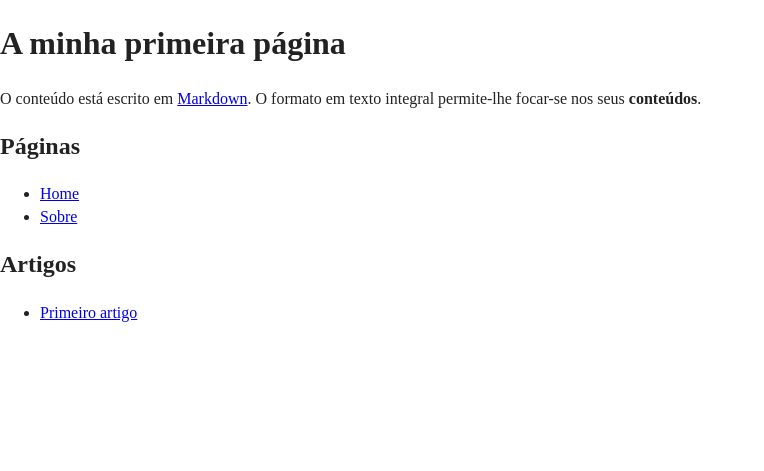
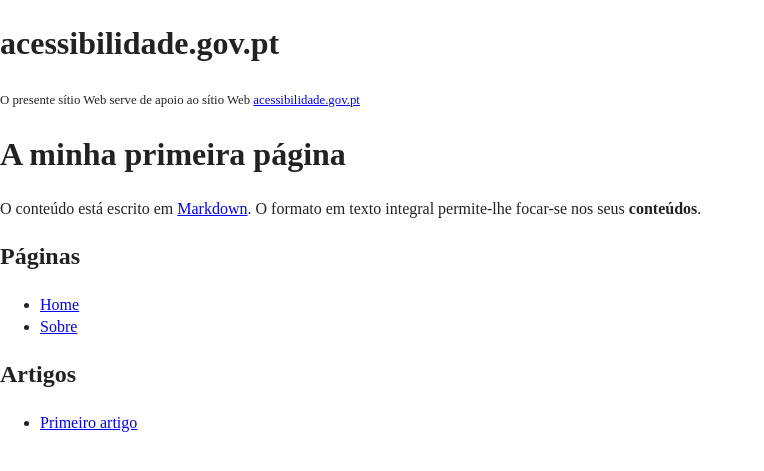
Before and after one commit to jorgeponto/www-a11y, a Jekyll site: the page built from index.md, in a window 1280 px wide. Shown: the top 471 px of the page, without its empty margins (0-764 px from the left). Built offline with Jekyll 4.4.1, drawn with Linux system fonts in a browser that asks for light colours; nearby versions of some CDN libraries.

Commit message:
update header

```diff
--- a/_includes/head.html
+++ b/_includes/head.html
@@ -10,14 +10,14 @@
   <meta name="viewport" content="width=device-width, initial-scale=1.0">
 
   <!-- CSS: implied media="all" -->
-  <link rel="stylesheet" href="/www-a11y/css/normalize.css">
-  <link rel="stylesheet" href="/www-a11y/css/main.css">
+  <link rel="stylesheet" href="css/normalize.css">
+  <link rel="stylesheet" href="css/main.css">
 
   <!-- More ideas for your <head> here: h5bp.com/docs/#head-Tips -->
 
   <!-- All JavaScript at the bottom, except for Modernizr and Respond.
        Modernizr enables HTML5 elements & feature detects; Respond is a polyfill for min/max-width CSS3 Media Queries
        For optimal performance, use a custom Modernizr build: www.modernizr.com/download/ -->
-  <script src="/www-a11y/js/libs/modernizr-2.0.min.js"></script>
-  <script src="/www-a11y/js/libs/respond.min.js"></script>
+  <script src="js/libs/modernizr-2.0.min.js"></script>
+  <script src="js/libs/respond.min.js"></script>
 </head>
--- a/_layouts/default.html
+++ b/_layouts/default.html
@@ -3,7 +3,9 @@
 
   <div id="container">
     <header>
-
+    	{% if page.url == "/" %}<h1>acessibilidade.gov.pt</h1>{% endif %}
+    	{% if page.url != "/" %}<p>acessibilidade.gov.pt</p>{% endif %}
+    	<p><small>O presente sítio Web serve de apoio ao sítio Web <a href="http://www.acessibilidade.gov.pt">acessibilidade.gov.pt</a></small></p>
     </header>
     <main id="main">
       {{ content }}
@@ -12,8 +14,8 @@
       <h2 id="site">Páginas</h2>
     <nav aria-labelledby="site">
       <ul>
-        <li><a href="/www-a11y/" rel="home">Home</a></li>
-        <li><a href="/www-a11y/about">Sobre</a></li>
+        <li><a href="index" rel="home">Home</a></li>
+        <li><a href="about">Sobre</a></li>
       </ul>
     </nav>
       <h2 id="blog">Artigos</h2>
--- a/index.md
+++ b/index.md
@@ -1,6 +1,8 @@
 ---
 title: A minha primeira página
 layout: default
+author: Jorge Fernandes
+description: acessibilidade.gov.pt - sítio Web de suporte de redação
 ---
 
 # {{ page.title }}
```
